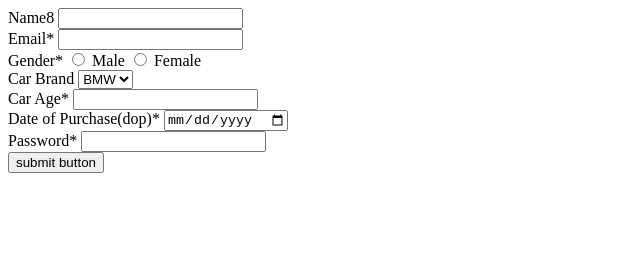
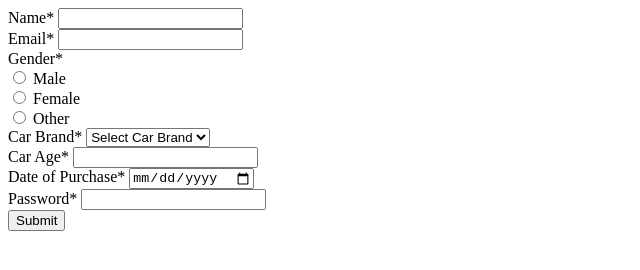
Before and after one commit to acciojob/car-insurance-form-CAPTION-SHIVAM, a website: page main.html in a window 1280 px wide. Shown: the whole page, without its empty margins (0-640 px from the left). Drawn offline with Linux system fonts and the light colour scheme.

Commit message:
created a submission

```diff
--- a/main.html
+++ b/main.html
@@ -7,33 +7,47 @@
 </head>
 
 <body>
-	<label>Name8</label>
-    <input type="text" id="name" /><br />
-    <label>Email*</label>
-    <input type="email" id="email" required /><br />
-    <label>Gender*</label>
-    <label>
-      <input type="radio" name="gender" value="male" />
-      Male
-    </label>
-    <label>
-      <input type="radio" name="gender" value="female" />
-      Female </label
-    ><br />
-    <label for="cars">Car Brand</label>
-    <select id="cars"  >
-      <option value="bmw">BMW</option>
-      <option value="audi">Audi</option>
+	<form method="POST" action="" id="car-insurance-form">
+  <div>
+    <label for="name">Name*</label>
+    <input type="text" id="name" name="name" required>
+  </div>
+  <div>
+    <label for="email">Email*</label>
+    <input type="email" id="email" name="email" required>
+  </div>
+  <div>
+    <label for="gender">Gender*</label><br>
+    <input type="radio" id="male" name="gender" value="male" required>
+    <label for="male">Male</label><br>
+    <input type="radio" id="female" name="gender" value="female">
+    <label for="female">Female</label><br>
+    <input type="radio" id="other" name="gender" value="other">
+    <label for="other">Other</label>
+  </div>
+  <div>
+    <label for="cars">Car Brand*</label>
+    <select id="cars" name="cars" required>
+      <option value="" disabled selected>Select Car Brand</option>
+      <option value="BMW">BMW</option>
+      <option value="Audi">Audi</option>
+      <option value="Mercedes">Mercedes</option>
     </select>
-    <br />
-    <label>Car Age*</label>
-    <input type="number" id="name" required/><br />
-    <label>Date of Purchase(dop)*</label>
-    <input type="date"id="dop"  required /><br>
-    <label>Password*</label>
-    <input type="password"id="password"  required /><br>
-    <button>submit button</button>
-
+  </div>
+  <div>
+    <label for="carage">Car Age*</label>
+    <input type="number" id="carage" name="carage" required>
+  </div>
+  <div>
+    <label for="dop">Date of Purchase*</label>
+    <input type="date" id="dop" name="dop" required>
+  </div>
+  <div>
+    <label for="password">Password*</label>
+    <input type="password" id="password" name="password" required>
+  </div>
+  <button type="submit">Submit</button>
+</form>
 
 	<!-- the entire body must be written by student -->
     <script type="text/javascript" src="./script.js">
```
